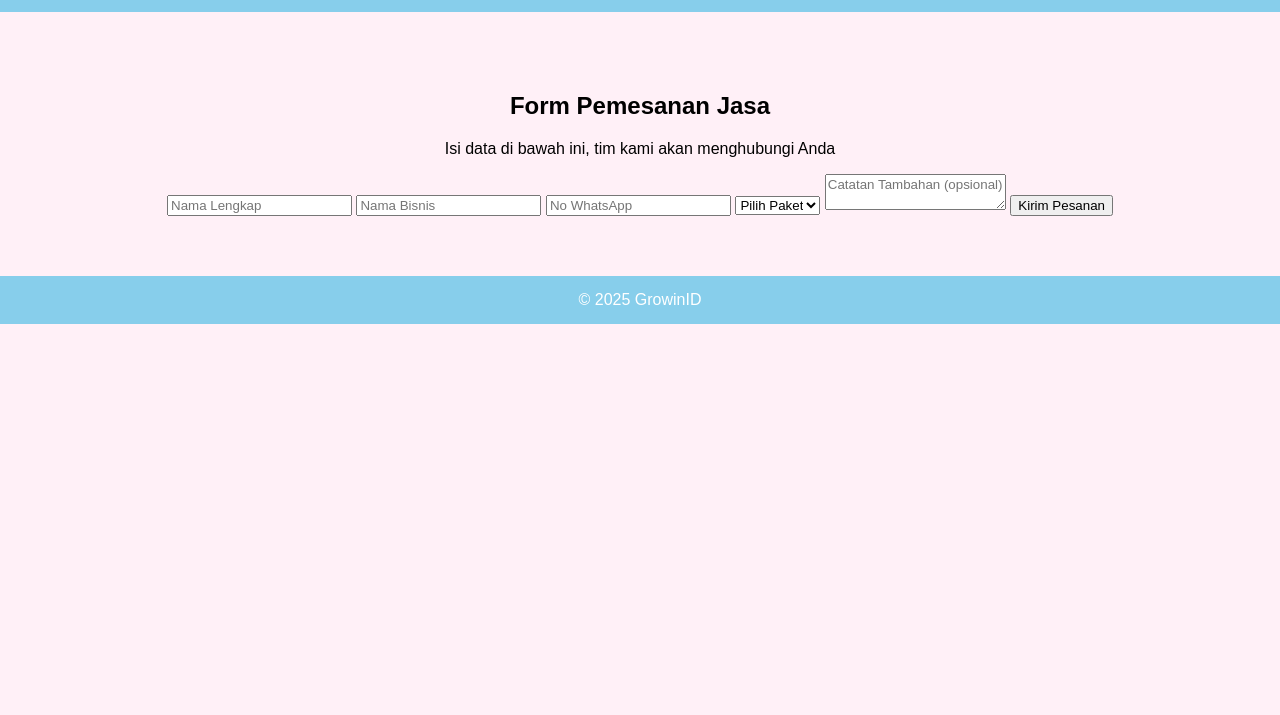
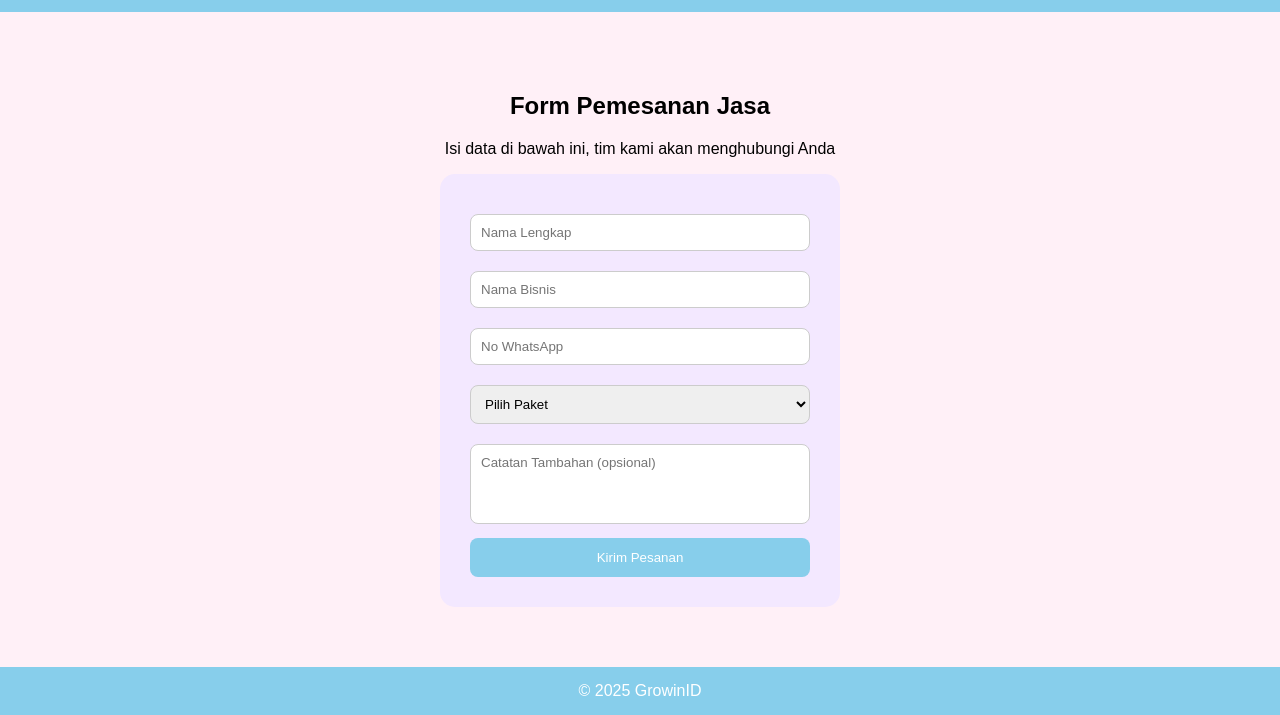
Before and after one commit to seatcoastline/ssmarket, a plain HTML site: page order.html in a window 1280 px wide. Shown: the part 98-813 px from the top of the page. Drawn offline with Linux system fonts and the light colour scheme.

Commit message:
Add styles for order form in style.css
Added styles for order form including layout, inputs, and buttons.

```diff
--- a/style.css
+++ b/style.css
@@ -172,3 +172,43 @@ footer {
     from {opacity:0; transform: translateY(-30px);}
     to {opacity:1; transform: translateY(0);}
 }
+
+/* ORDER FORM */
+.order-form {
+    max-width: 400px;
+    margin: auto;
+    background: #f3e8ff;
+    padding: 30px;
+    border-radius: 15px;
+}
+
+.order-form input,
+.order-form select,
+.order-form textarea {
+    width: 100%;
+    padding: 10px;
+    margin: 10px 0;
+    border-radius: 8px;
+    border: 1px solid #ccc;
+}
+
+.order-form textarea {
+    height: 80px;
+    resize: none;
+}
+
+.order-form button {
+    width: 100%;
+    padding: 12px;
+    background: #87ceeb;
+    border: none;
+    color: white;
+    border-radius: 8px;
+    cursor: pointer;
+    transition: 0.3s;
+}
+
+.order-form button:hover {
+    background: #5db5e6;
+    transform: scale(1.05);
+}
```
